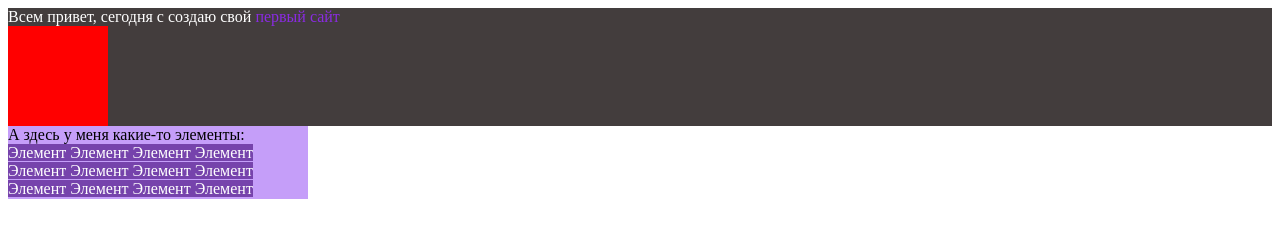
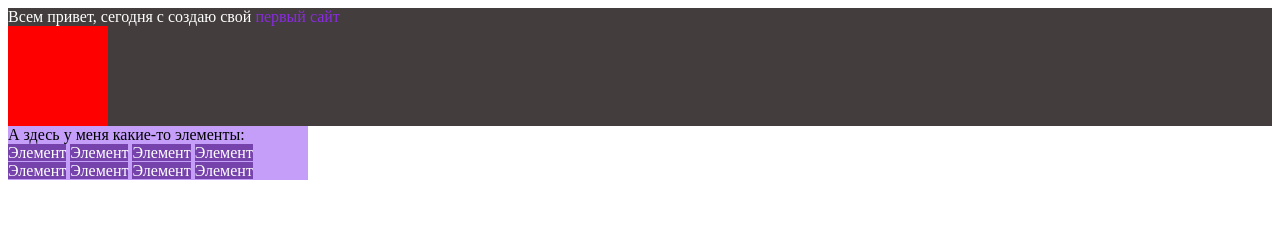
Before and after one commit to Sertelion/homework, a plain HTML site: page dz1/index.html in a window 1280 px wide. Drawn offline with Linux system fonts and the light colour scheme.

Commit message:
Update index.html

```diff
--- a/dz1/index.html
+++ b/dz1/index.html
@@ -3,7 +3,7 @@
 <head>
     <meta charset="UTF-8">
     <meta name="viewport" content="width=device-width, initial-scale=1.0">
-    <title>html lesson9</title>
+    <title>htlm lesson9</title>
     <link rel="shortcut icon" href="html-logo.svg" type="image/x-icon">
 </head>
 
@@ -11,10 +11,7 @@
     <style>
     .block1 {
 background: #433d3d;
-height: 118px;
-    }
-    .stroke1 {
-    color: #ffffff;
+color: #ffffff;
     }
     .stroke2 {
     color: blueviolet;
@@ -27,16 +24,6 @@ height: 118px;
     .block3 {
         background: #c59ef9;
         width: 300px;
-        height: 72.5px;
-    }
-    .block4 {
-        background: #c59ef9;
-        width: 300px;
-        height: 40px;
-    }
-    .stroke3 {
-    color: #000000;
-    width: 150px;
     }
     .stroke4 {
     background: #7643ac;
@@ -44,19 +31,22 @@ height: 118px;
     }
     </style>
 <div class="block1";>
-
-    <span class="stroke1"> Всем привет, сегодня с создаю свой</span> <span class="stroke2">первый сайт</span>
+    Всем привет, сегодня с создаю свой <span class="stroke2">первый сайт</span>
 <div class="block2";></div>
 </div>
 <div>
     <div class="block3";>
-<span class="stroke3";> А здесь у меня какие-то элементы:</span>
-<div class="block4";>
-<span class="stroke4";>
-Элемент Элемент Элемент Элемент
-Элемент Элемент Элемент Элемент
-Элемент Элемент Элемент Элемент
-</span>
+А здесь у меня какие-то элементы:
+<div>
+<span class="stroke4";> Элемент</span>
+<span class="stroke4";> Элемент</span>
+<span class="stroke4";> Элемент</span>
+<span class="stroke4";> Элемент</span>
+<span class="stroke4";> Элемент</span>
+<span class="stroke4";> Элемент</span>
+<span class="stroke4";> Элемент</span>
+<span class="stroke4";> Элемент</span>
+</div>
 </div>
     </div>
 </div>
```
